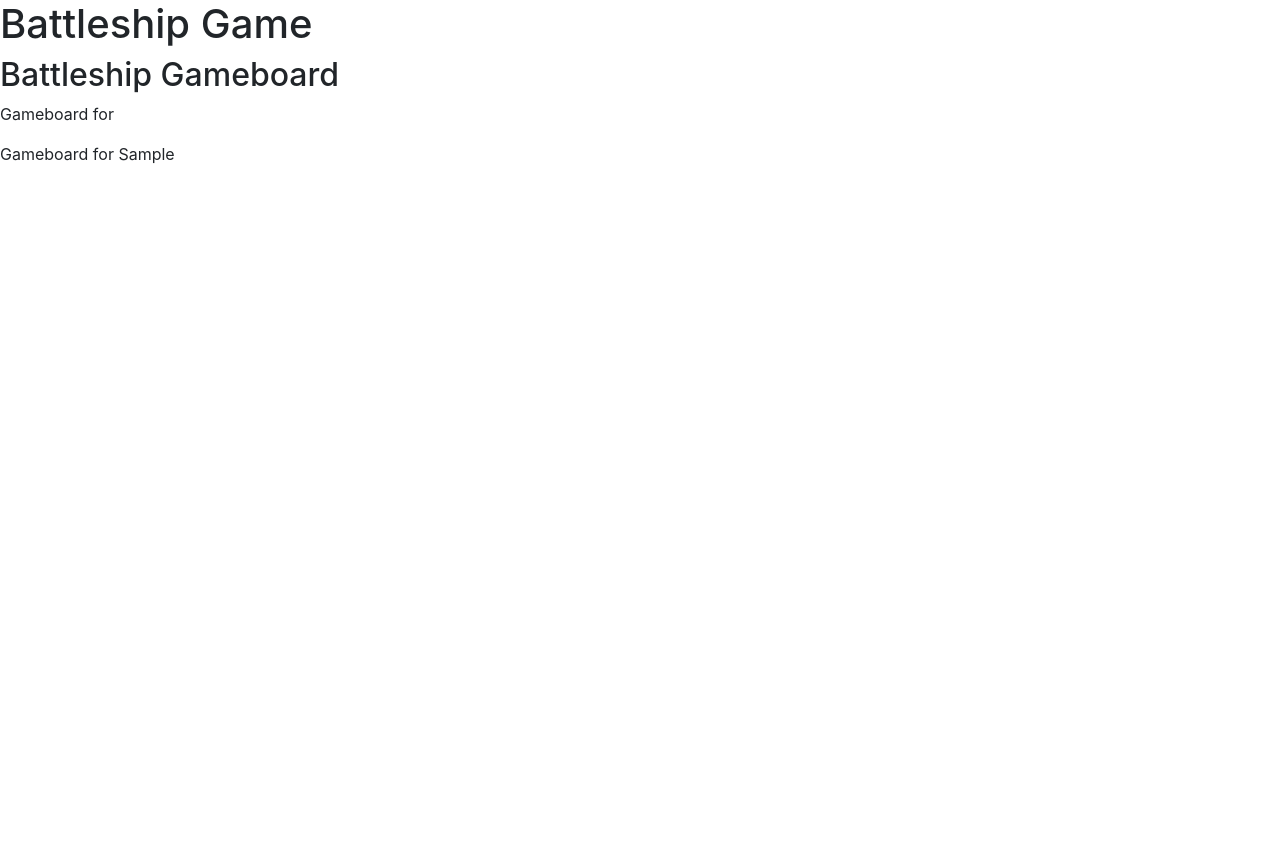
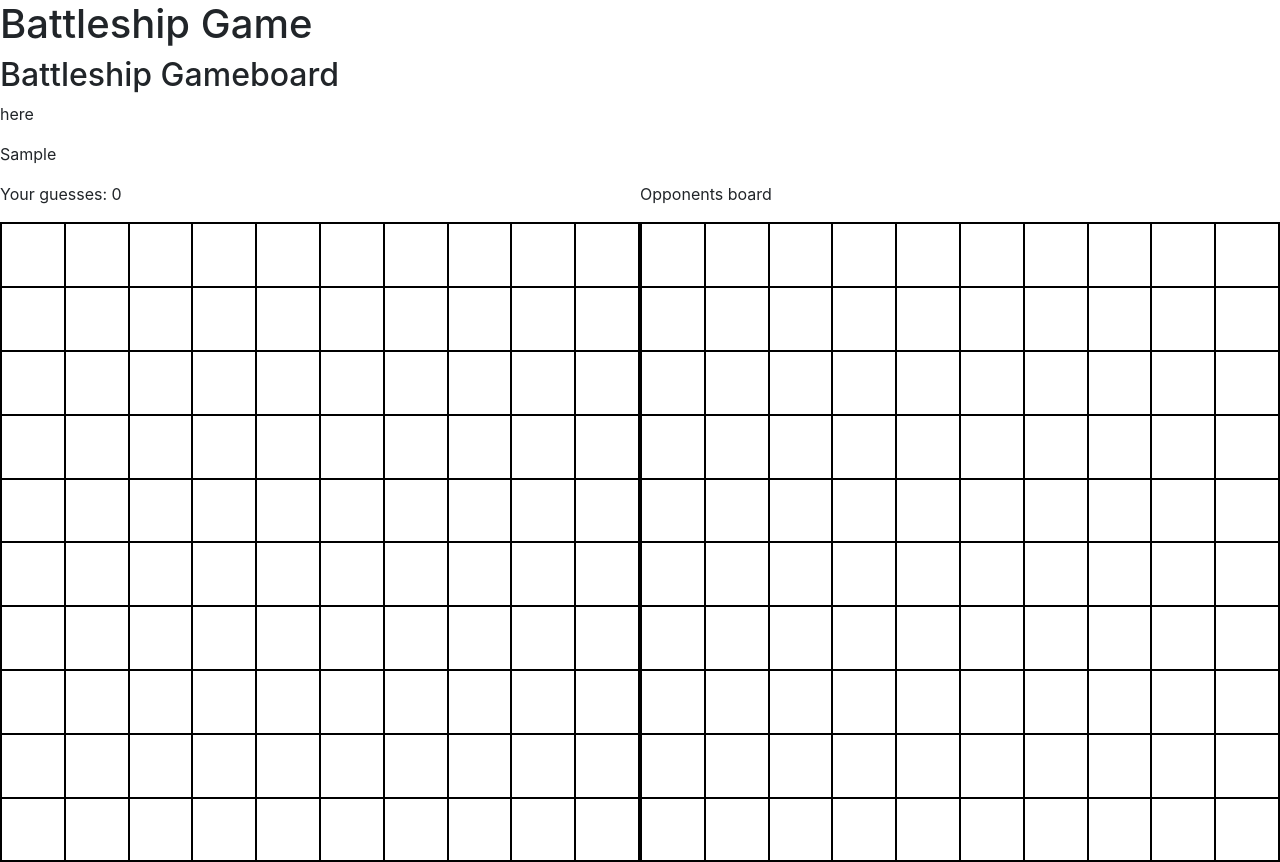
Before and after one commit to jesperkling/battleship-client, a React (Create React App) app: page / in a window 1280 px wide. Both pictures are taken after typing "Sample" into the empty fields and a click on the button "Start Game". Before the commit the page ends 800 px from the top, so only its background shows below. Built offline with nearby package versions, Linux system fonts and the light colour scheme; no server answers.

Commit message:
Added grids and some logic to the game where you can see if you have a hit or not.

```diff
--- /dev/null
+++ b/src/components/GameBoard.css
@@ -0,0 +1,41 @@
+* {
+	margin: 0;
+	padding: 0;
+	box-sizing: border-box;
+}
+
+main {
+	display: flex;
+	justify-content: space-around;
+	align-items: center;
+}
+
+.yourBoard {
+	border: 1px solid black;
+	height: 40rem;
+	width: 40rem;
+	display: grid;
+	grid-template-columns: repeat(10, 1fr);
+	grid-template-rows: repeat(10, 1fr);
+	grid-column-gap: 0px;
+	grid-row-gap: 0px;
+}
+
+.yourBoard div {
+	border: 1px solid black;
+}
+
+.opponentBoard {
+	border: 1px solid black;
+	height: 40rem;
+	width: 40rem;
+	display: grid;
+	grid-template-columns: repeat(10, 1fr);
+	grid-template-rows: repeat(10, 1fr);
+	grid-column-gap: 0px;
+	grid-row-gap: 0px;
+}
+
+.opponentBoard div {
+	border: 1px solid black;
+}
--- a/src/components/GameBoard.jsx
+++ b/src/components/GameBoard.jsx
@@ -1,11 +1,74 @@
-const GameBoard = ({ socket, opponentName, username }) => {
-	console.log(socket)
+import './GameBoard.css'
+import { useEffect, useState } from "react"
+
+const GameBoard = ({ socket, username, opponentName }) => {
+	const [leftGame, setLeftGame] = useState(false)
+	const [guess, setGuess] = useState(0)
+	const yourBoxes = []
+	const opponentsBoxes = []
+	const yourBoats = ['y0', 'y1', 'y2', 'y3']
+	const opponentsBoats = ['e1', 'e2', 'e3', 'e4']
+
+	const postBoxClick = (id, clicked) => {
+		if (clicked) {
+			document.querySelector(`.${id}`).style.backgroundColor = 'green'
+			document.querySelector(`${id}`).style.pointerEvents = 'none'
+		}
+
+		if (!clicked) {
+			document.querySelector(`.${id}`).style.backgroundColor = 'red'
+			document.querySelector(`.${id}`).style.pointerEvents = 'none'
+		}
+	}
+
+	const clickOnGrid = e => {
+		setGuess(guess + 1)
+
+		if (opponentsBoats.includes(e.target.className)) {
+			postBoxClick(e.target.className, true)
+		}
+
+		if (!opponentsBoats.includes(e.target.className)) {
+			postBoxClick(e.target.className, false)
+		}
+	}
+
+	for (let i = 0; i < 100; i++) {
+		yourBoxes.push(<div className={`y${i}`} key={`${i}`}></div>)
+	}
+
+	for (let i = 0; i < 100; i++) {
+		opponentsBoxes.push(<div className={`e${i}`} onClick={clickOnGrid} key={`${i}`}></div>)
+	}
+
+	useEffect(() => {
+		socket.on('player:disconnected', function (boolean) {
+			setLeftGame(boolean);
+		});
+	}, [socket])
+
 	return (
 		<div>
 			<h2>Battleship Gameboard</h2>
 
-			<p>Gameboard for {opponentName}</p>
-			<p>Gameboard for {username}</p>
+			<p>{opponentName} here</p>
+			<p>{username}</p>
+
+			{leftGame === true && <h2>{opponentName} left game...</h2>}
+			<main>
+				<section>
+					<p>Your guesses: {guess}</p>
+					<div className='yourBoard'>
+						{yourBoxes}
+					</div>
+				</section>
+				<section>
+					<p>Opponents board</p>
+					<div className='opponentBoard'>
+						{opponentsBoxes}
+					</div>
+				</section>
+			</main>
 		</div>
 	)
 }
```
